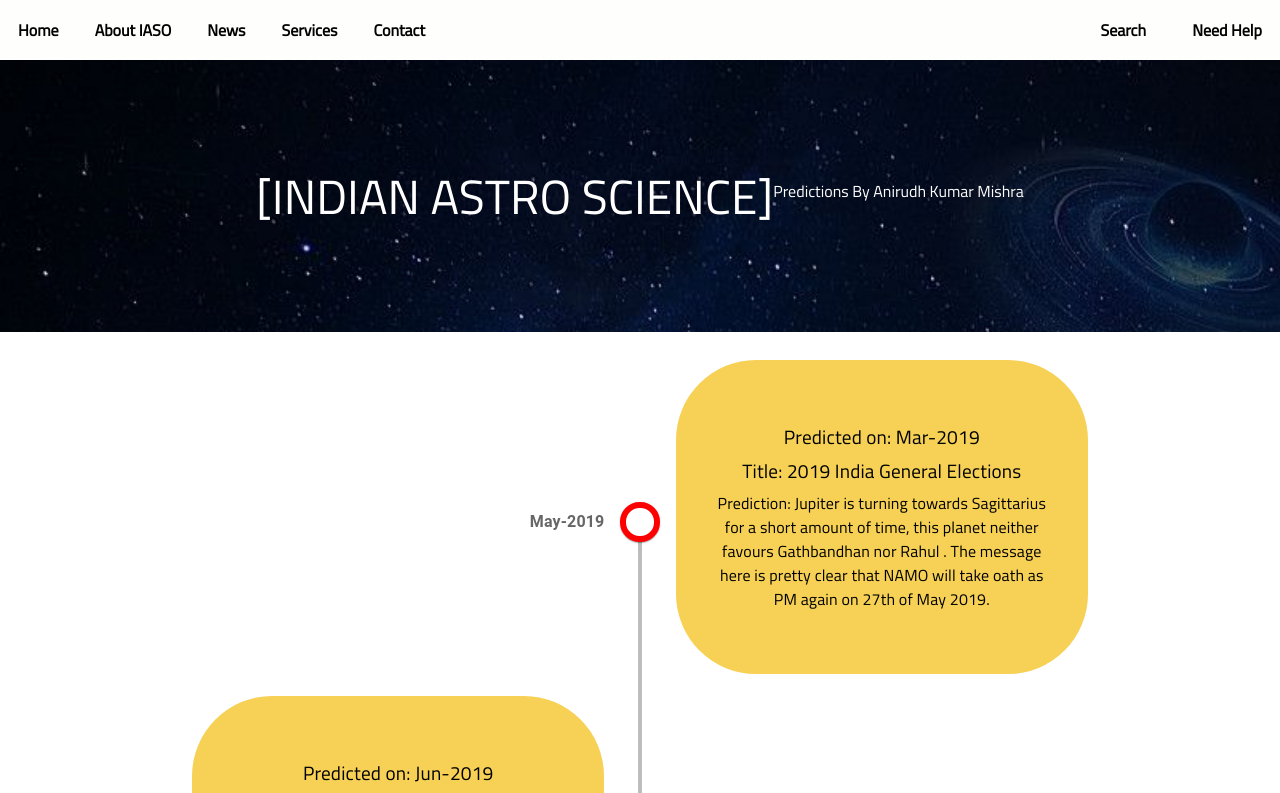
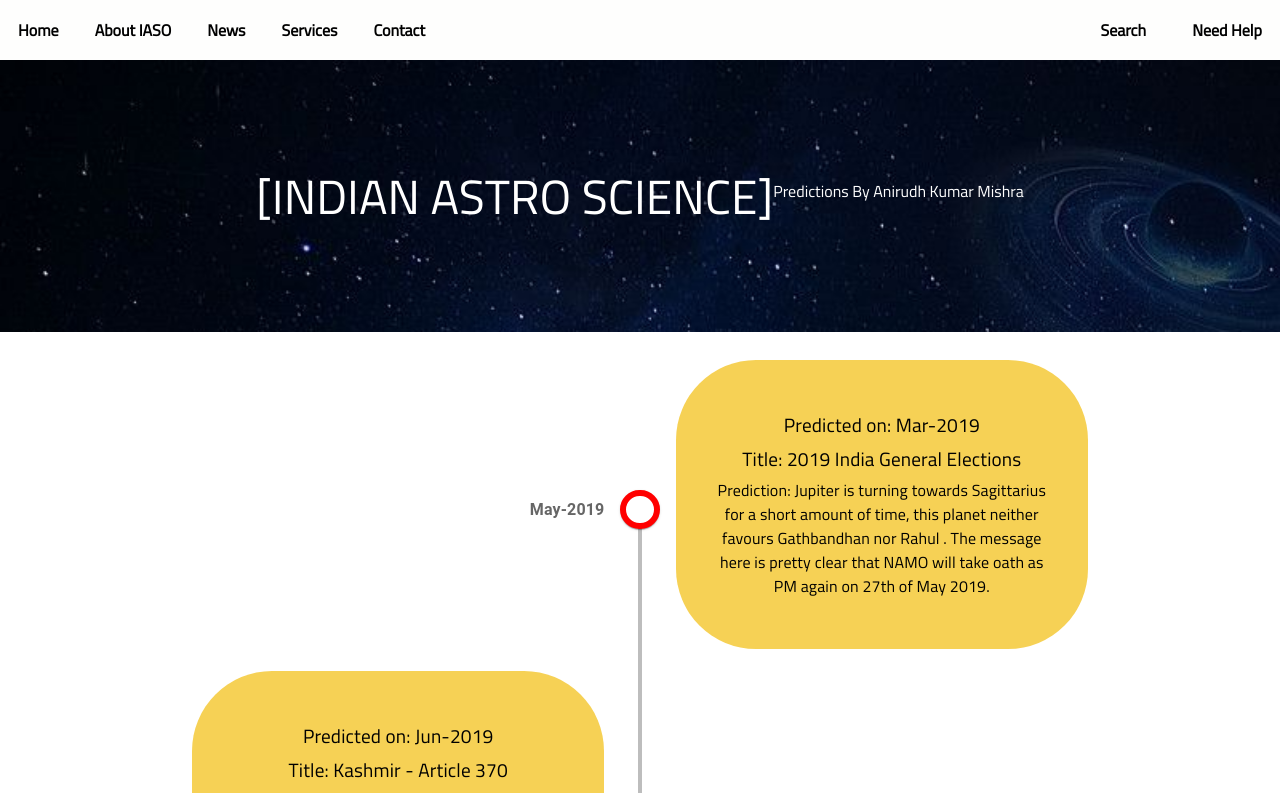
Before and after one commit to ayushdubey7799/Astro-timeline, a React (Create React App) app: page / in a window 1280 px wide. Shown: the top 793 px of the page. Built offline with nearby package versions, Linux system fonts and the light colour scheme.

Commit message:
fixed responsiveness

```diff
--- a/src/components/AstroTimeLine/style.css
+++ b/src/components/AstroTimeLine/style.css
@@ -16,7 +16,7 @@
     gap: 0.3rem;
     justify-content: center;
     background-color: rgb(246,209,85);
-    height: 250px;
+    height: 225px;
     border-radius: 5rem;
     padding: 2rem;
     text-align: center;
@@ -80,7 +80,7 @@
    }
 
     .prediction{
-      height: 250px;
+      height: 225px;
       gap: 0.2rem;
       border-radius: 1.2rem;
       margin-bottom: 2px !important;
```
